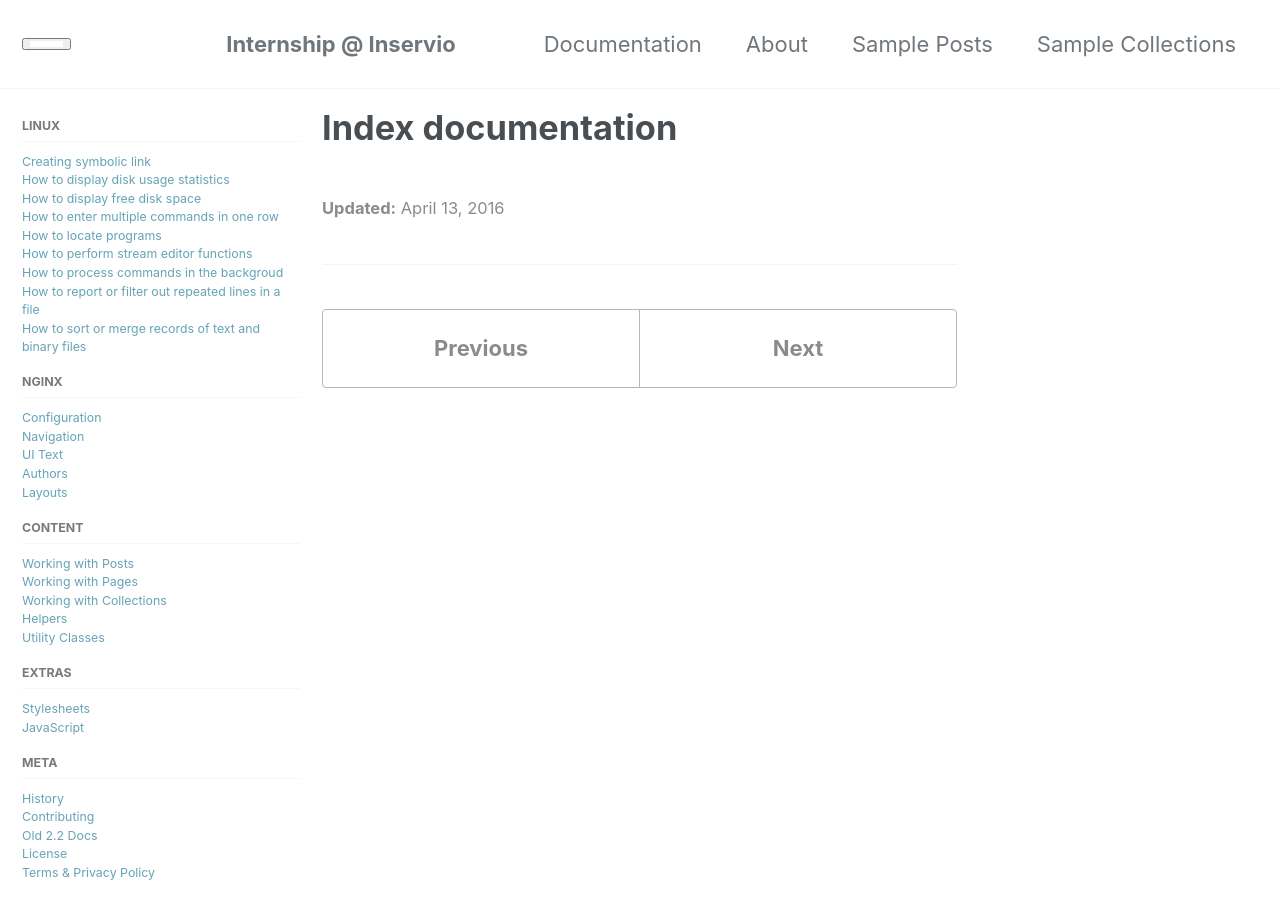
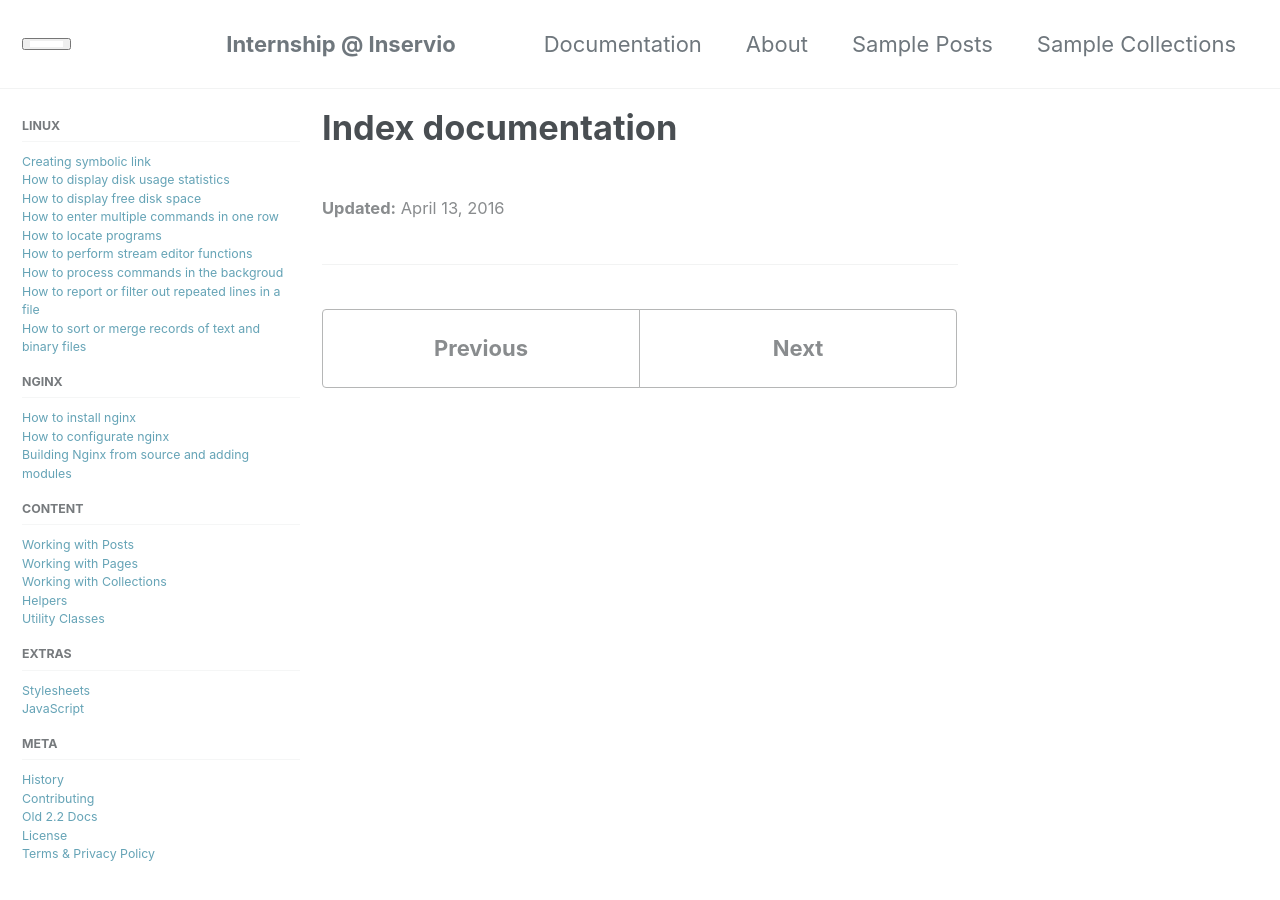
Before and after one commit to inservio/internship, a Jekyll site: the page built from _docs/documentation.md, in a window 1280 px wide and 900 px high. Built offline with Jekyll 4.4.1, drawn with Linux system fonts in a browser that asks for light colours.

Commit message:
editing navigation.yml file

```diff
--- a/_data/navigation.yml
+++ b/_data/navigation.yml
@@ -37,16 +37,12 @@ docs:
 
   - title: Nginx
     children:
-      - title: "Configuration"
-        url: /docs/configuration/
-      - title: "Navigation"
-        url: /docs/navigation/
-      - title: "UI Text"
-        url: /docs/ui-text/
-      - title: "Authors"
-        url: /docs/authors/
-      - title: "Layouts"
-        url: /docs/layouts/
+      - title: "How to install nginx"
+        url: /docs/nginx/how-to-install-nginx/
+      - title: "How to configurate nginx"
+        url: /docs/nginx/how-to-configurate-nginx/
+      - title: "Building Nginx from source and adding modules"
+        url: /docs/nginx/building-nginx-from-source-and-adding-modules/
 
   - title: Content
     children:
```
